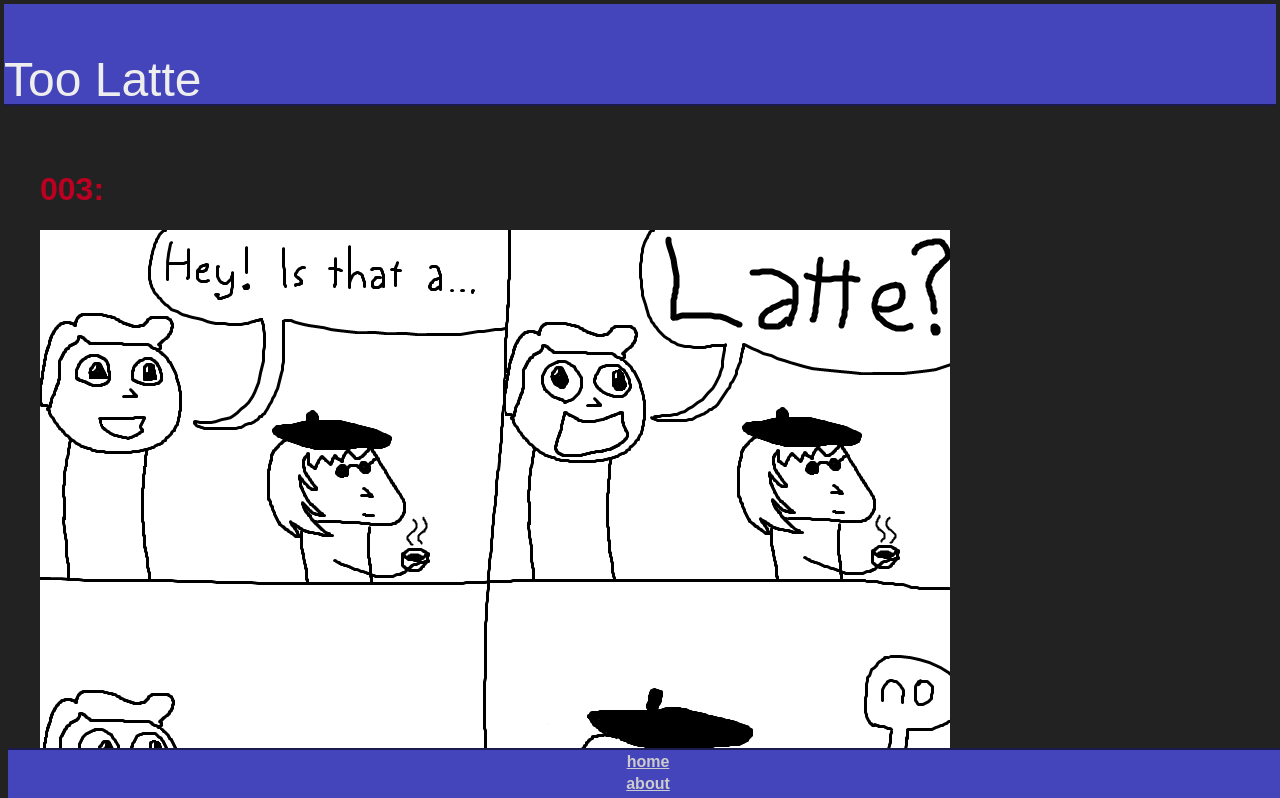
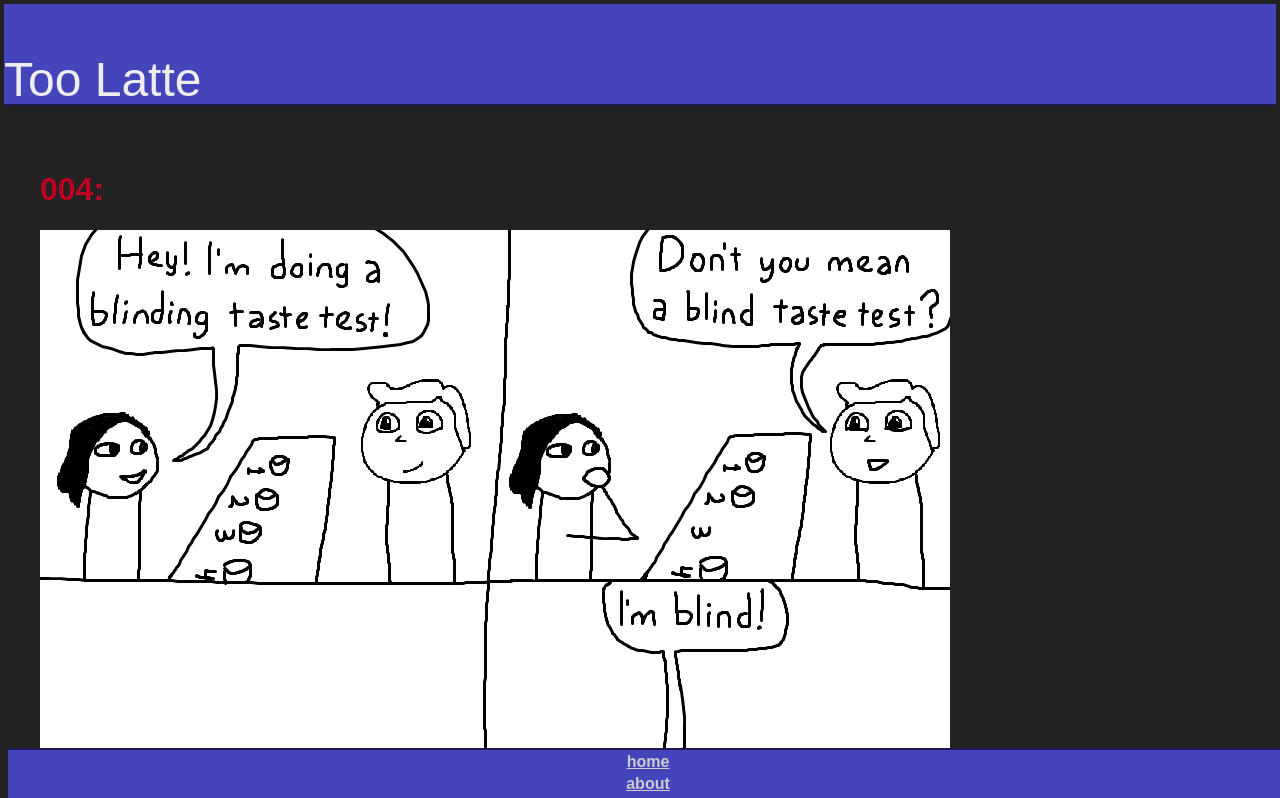
Before and after one commit to toolatte/toolatte.github.io, a plain HTML site: page index.html in a window 1280 px wide. Shown: the top 798 px of the page. Drawn offline with Linux system fonts and the light colour scheme.

Commit message:
Update index.html

```diff
--- a/index.html
+++ b/index.html
@@ -14,6 +14,8 @@
 </div>
 
 <div id="main">
+<h1>004:</h1>
+<img src="img/004.png" alt="blinding-test">
 <h1>003:</h1>
 <img src="img/003.png" alt="no">
 <h1>002:</h1>
```
